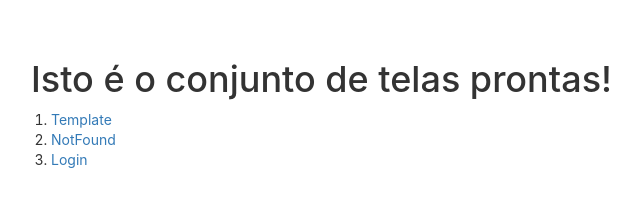
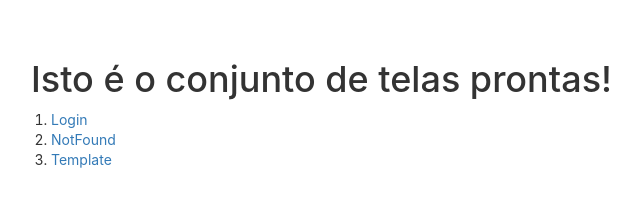
Before and after one commit to dsm-cefet-rj/trabalho-integrado-2020-1-grupo-4, a React (Create React App) app in the folder front-end/: page / in a window 1280 px wide. Shown: the top 220 px of the page, without its empty margins (29-669 px from the left). Built offline with nearby package versions, Linux system fonts and the light colour scheme.

Commit message:
Ordem importa

```diff
--- a/front-end/src/telas/Telas.js
+++ b/front-end/src/telas/Telas.js
@@ -7,9 +7,9 @@ export default function Telas() {
         <div className="Telas">
             <h1>Isto é o conjunto de telas prontas!</h1>
                 <ol>
+                    <li><Link to="/login">Login</Link></li>
+                    <li><Link to="/notfound">NotFound</Link></li>
                     <li><Link to="/template">Template</Link></li>
-                    <li><Link to="/notfound">NotFound</Link></li>
-                    <li><Link to="/login">Login</Link></li>
                 </ol>
         </div>
     );
```
